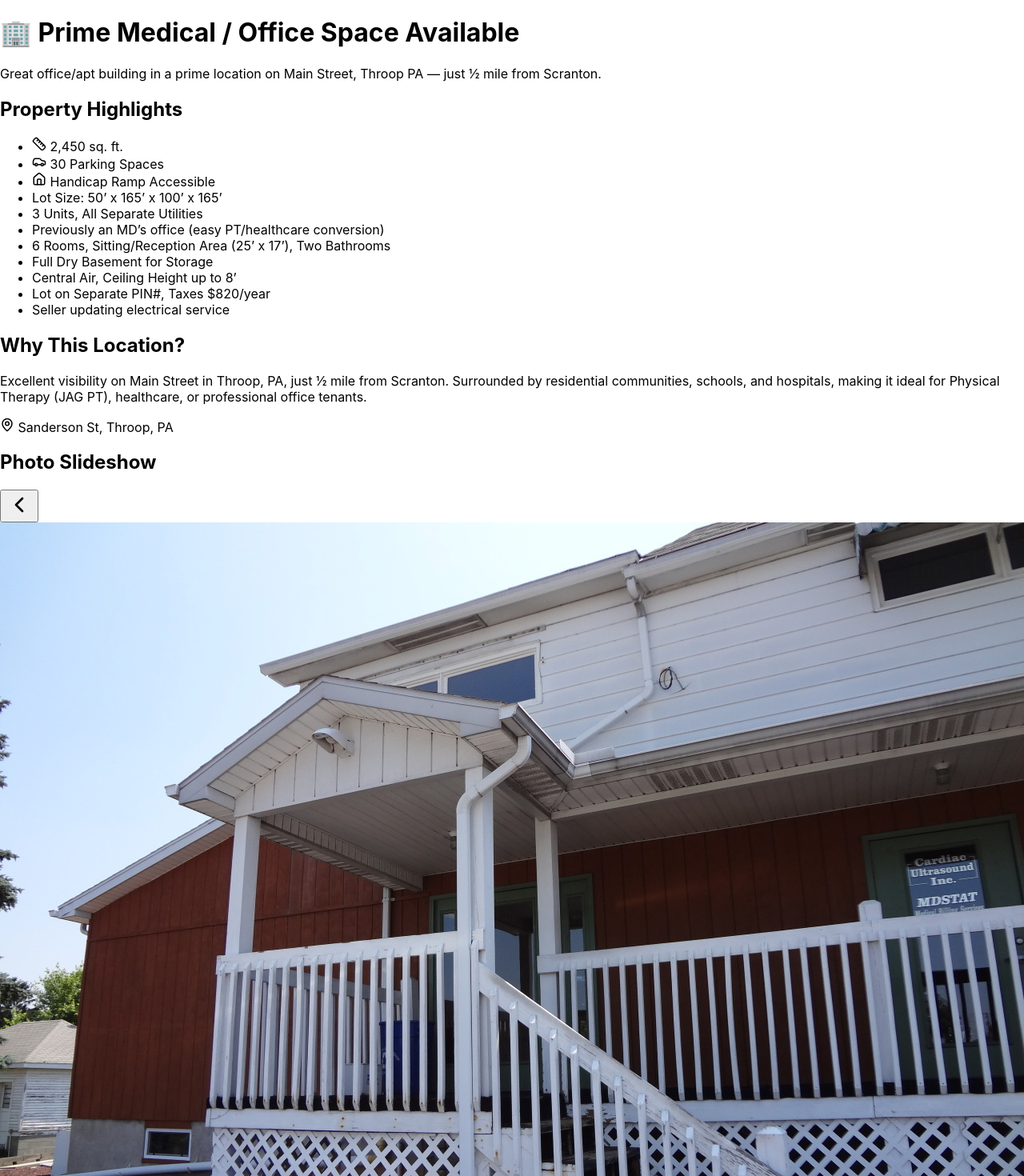
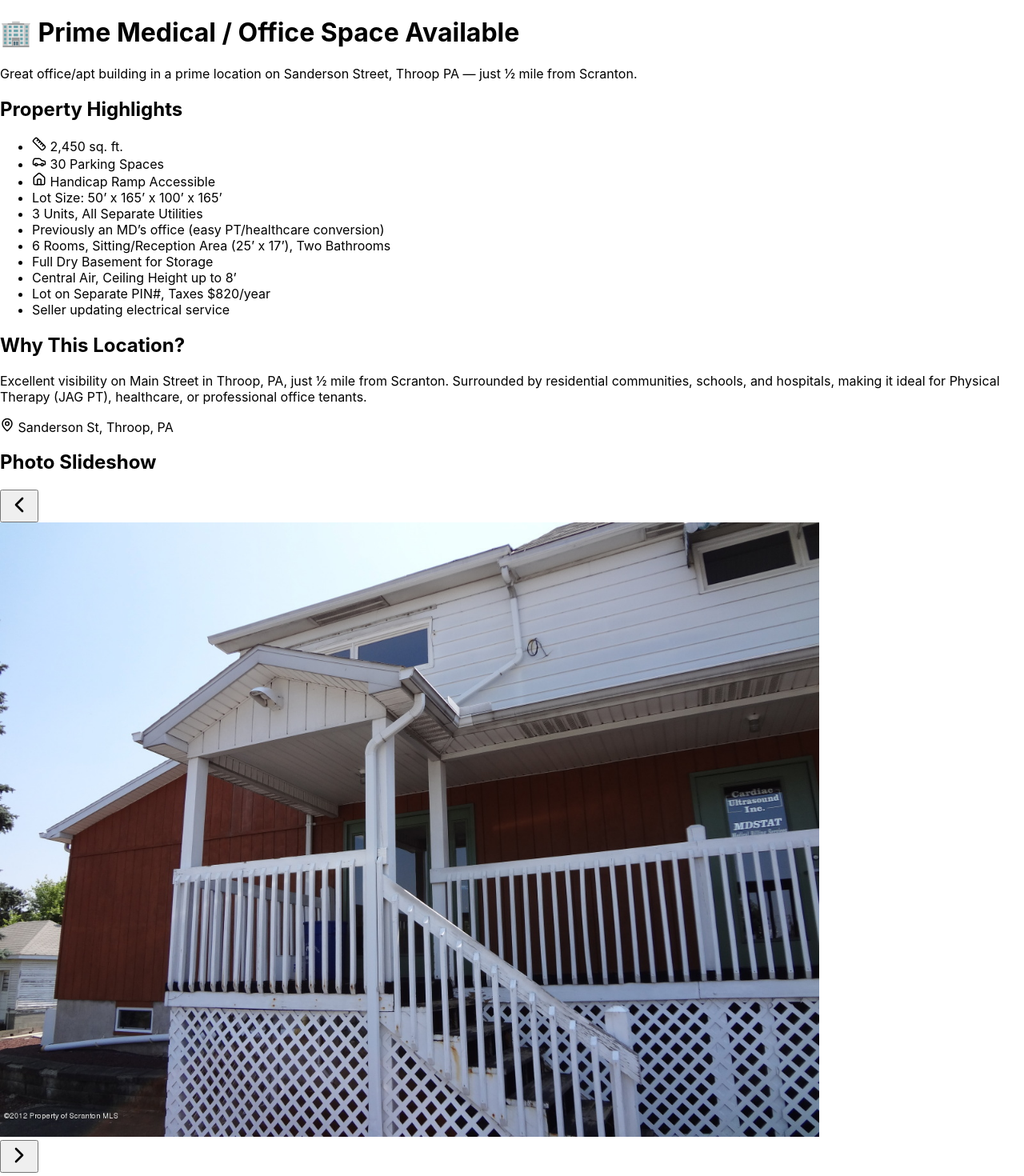
Before and after one commit to evannass-ux/jag-pt-brochure, a React (Create React App) app: page / in a window 1280 px wide. Shown: the top 1470 px of the page at 80% size. Built offline with nearby package versions, Linux system fonts and the light colour scheme.

Commit message:
Update App.js

```diff
--- a/src/App.js
+++ b/src/App.js
@@ -45,7 +45,7 @@ function App() {
           🏢 Prime Medical / Office Space Available
         </h1>
         <p className="text-lg text-gray-600 max-w-2xl mx-auto">
-          Great office/apt building in a prime location on Main Street, Throop PA — just ½ mile from Scranton.
+          Great office/apt building in a prime location on Sanderson Street, Throop PA — just ½ mile from Scranton.
         </p>
       </div>
 
@@ -90,11 +90,13 @@ function App() {
             <ChevronLeft size={32} />
           </button>
           <div className="flex items-center justify-center w-full">
-            <img
-              src={`/${images[currentIndex]}`}
-              alt={`Property ${currentIndex + 1}`}
-              className="w-full max-w-4xl h-96 sm:h-[32rem] object-cover rounded-lg border border-gray-300 shadow-sm bg-white"
-            />
+       <img
+  src={`/${images[currentIndex]}`}
+  alt={`Property ${currentIndex + 1}`}
+  style={{ width: "1024px", height: "768px", objectFit: "cover" }}
+  className="rounded-lg border border-gray-300 shadow-sm bg-white"
+/>
+
           </div>
           <button
             onClick={nextImage}
```
